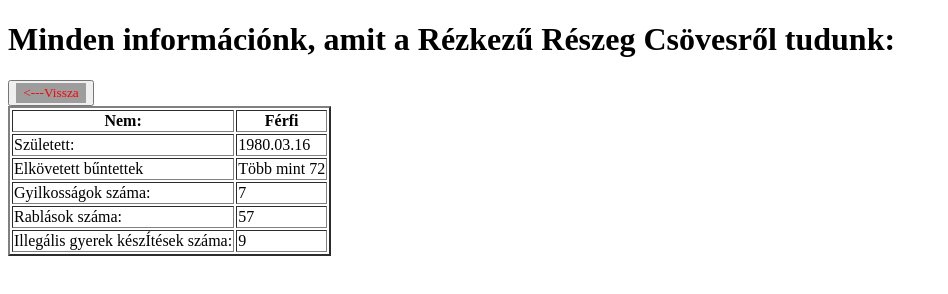
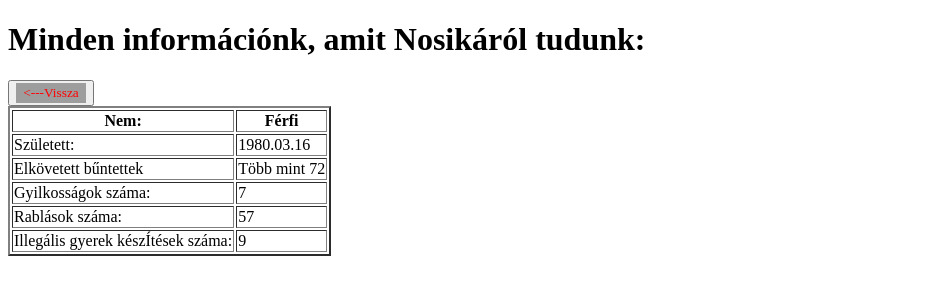
Before and after one commit to Pempi92/Miskolci-Maffia, a plain HTML site: page nosika.html in a window 1280 px wide. Shown: the whole page, without its empty margins (0-948 px from the left). Drawn offline with Linux system fonts and the light colour scheme.

Commit message:
Update nosika.html

```diff
--- a/nosika.html
+++ b/nosika.html
@@ -7,7 +7,7 @@
     <title>Document</title>
 </head>
 <body>
-    <h1><strong>Minden információnk, amit a Rézkezű Részeg Csövesről tudunk:</strong></h1>
+    <h1><strong>Minden információnk, amit Nosikáról tudunk:</strong></h1>
     <p></p>
     <table border="2">
         <tr>
```
